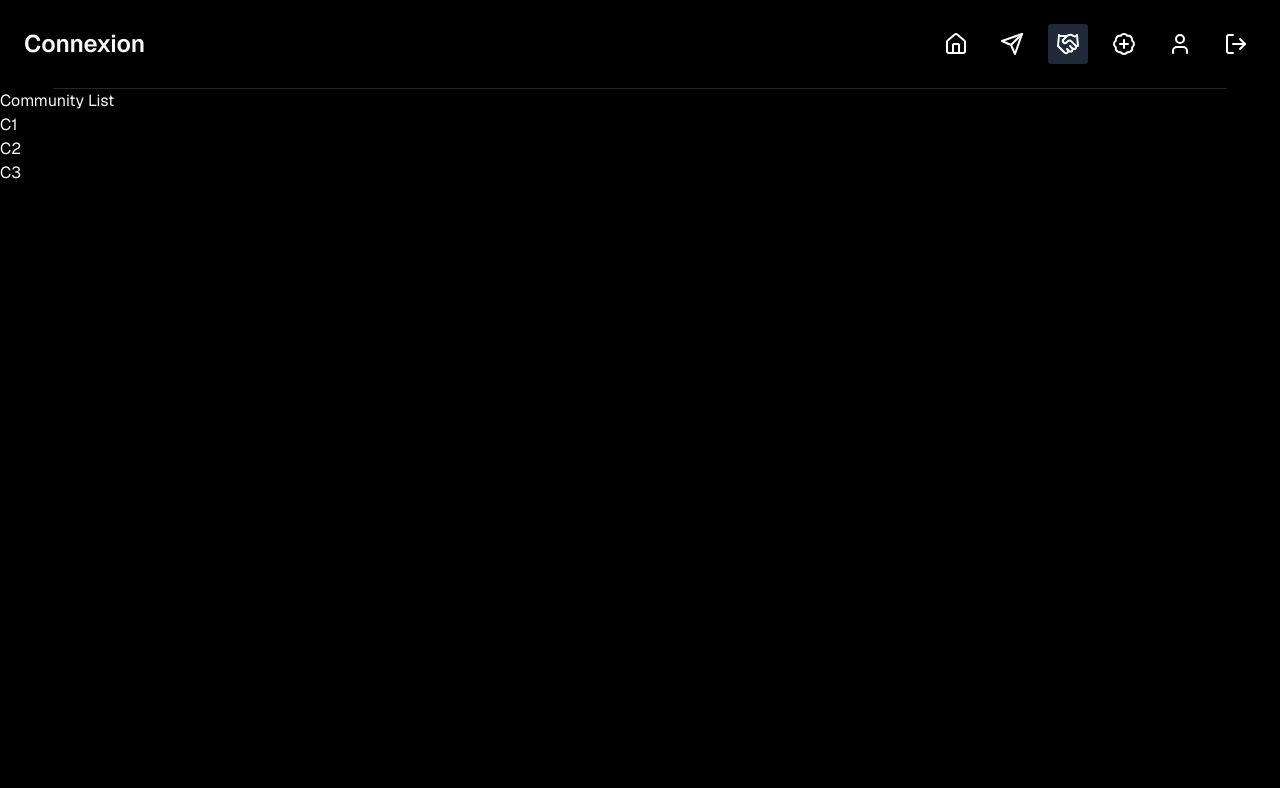
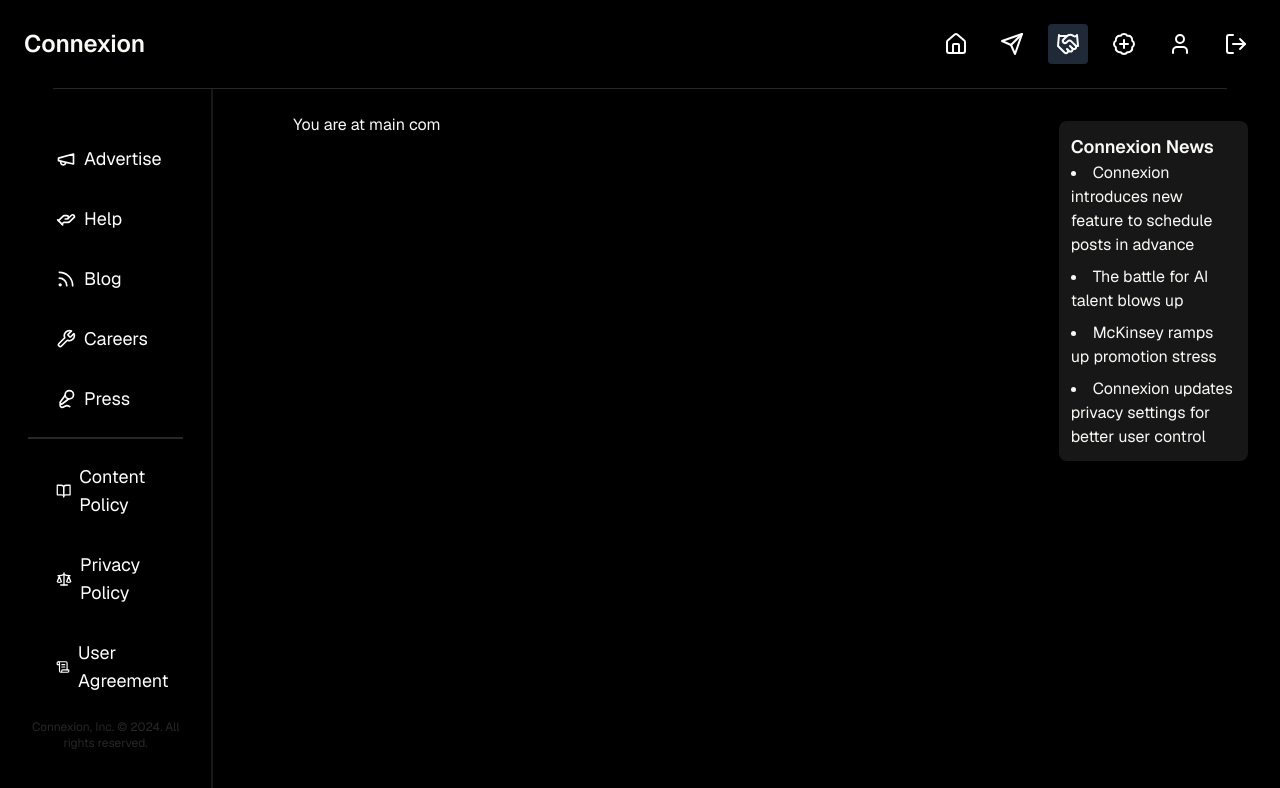
Before and after one commit to praneethravuri/connexion, a Next.js app: page /community in a window 1280 px wide. Shown: the top 788 px of the page. Built offline with nearby package versions, Linux system fonts and the light colour scheme.

Commit message:
Community pages setup

```diff
--- a/app/(root)/community/page.tsx
+++ b/app/(root)/community/page.tsx
@@ -1,12 +1,13 @@
 import React from 'react'
+import LeftSideBar from '@/components/shared/LeftSideBar'
+import RightSideBar from '@/components/shared/RightSideBar'
 
 const Community = () => {
   return (
-    <section>
-        <h1>Community List</h1>
-        <p>C1</p>
-        <p>C2</p>
-        <p>C3</p>
+    <section className='bg-black h-screen w-full flex'>
+      <LeftSideBar currentPage='community-main' />
+      <main className="main-content flex-1 overflow-y-auto px-20 pt-6">You are at main com</main>
+      <RightSideBar />
     </section>
   )
 }
```
